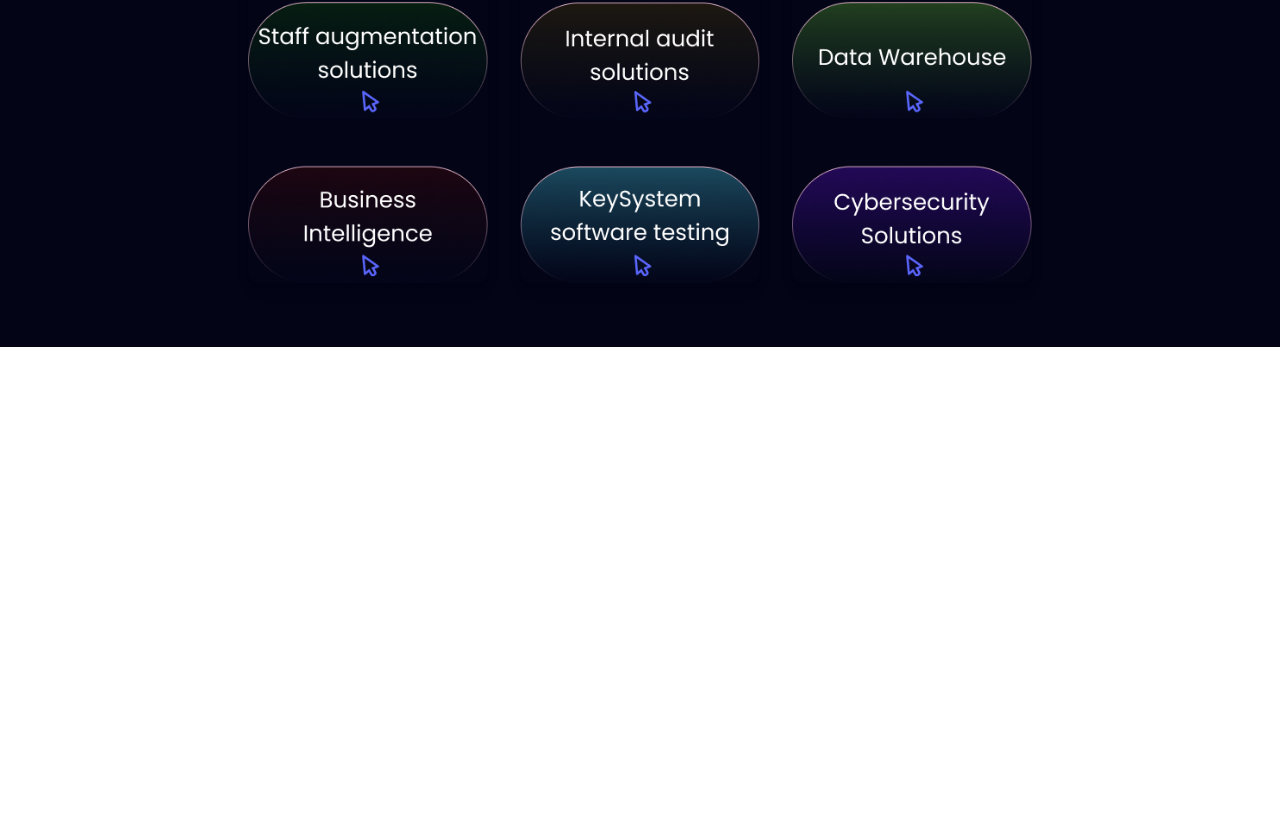
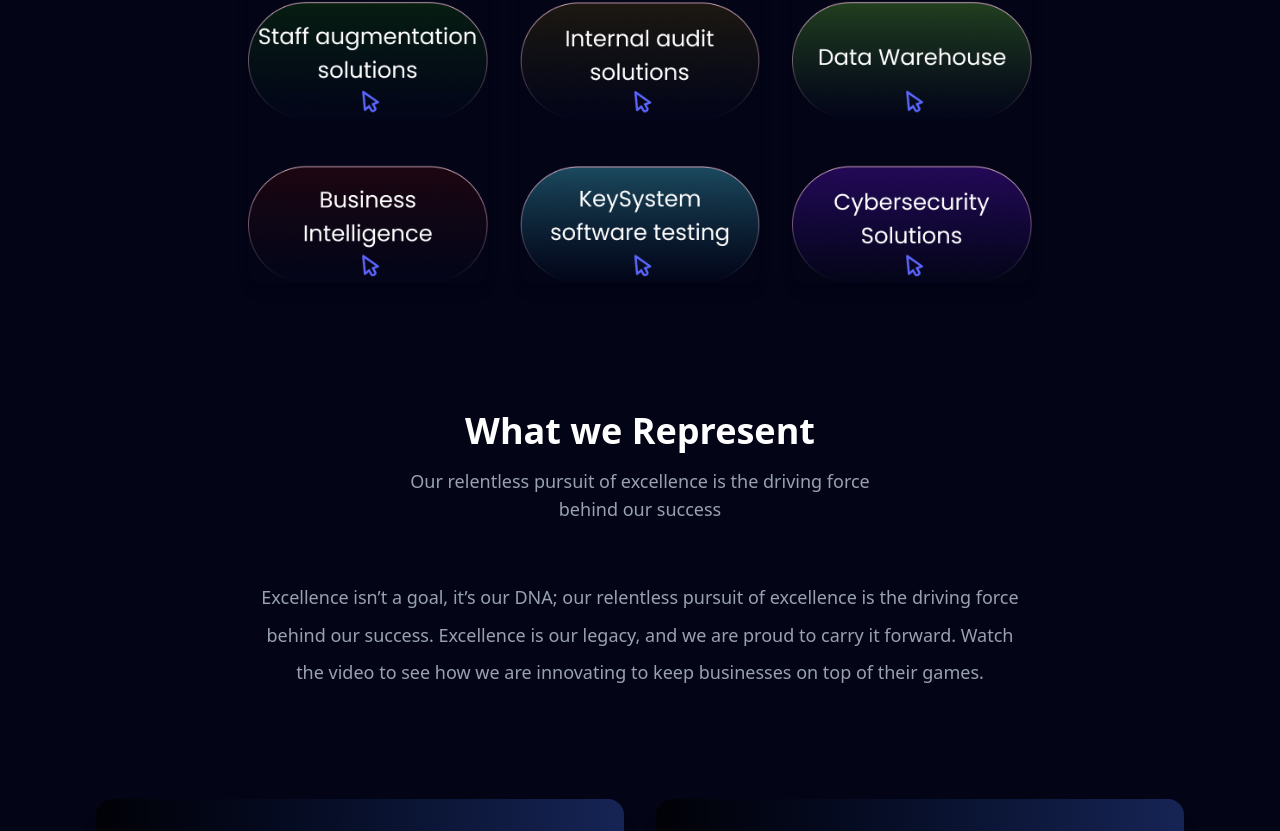
Before and after one commit to DarkVayder/keysystem, a React (Vite) app: page / in a window 1280 px wide. Shown: the part 2739-3570 px from the top of the page. Before the commit the page ends 3086 px from the top, so only its background shows below. Built offline with nearby package versions, Linux system fonts and the light colour scheme.

Commit message:
build: styled and added Represent component

```diff
--- a/src/App.jsx
+++ b/src/App.jsx
@@ -3,6 +3,7 @@ import Navbar from './components/Navbar';
 import Sponsors from './components/Sponsors';
 import Trust from './components/Trust';
 import Offer from './components/Offer';
+import Represent from './components/Represent';
 // App component
 function App() {
   return (
@@ -12,6 +13,7 @@ function App() {
       <Sponsors />
       <Trust />
       <Offer />
+      <Represent />
     </>
   )
 }
--- /dev/null
+++ b/src/components/Represent.jsx
@@ -0,0 +1,59 @@
+import target from '../assets/target.png';
+import search from '../assets/search.png';
+
+const Represent = () => {
+  return (
+    <div className="bg-[#030517] text-white py-16 px-4 sm:px-6 md:px-12 lg:px-24">
+      {/* Header */}
+      <h1 className="text-4xl sm:text-4xl font-bold text-center mb-4">What we Represent</h1>
+      <p className="text-center text-gray-400 text-lg mt-2">
+        Our relentless pursuit of excellence is the driving force
+      </p>
+      <p className="text-center text-gray-400 text-lg mb-15">behind our success</p>
+
+      {/* Description */}
+      <div className="text-gray-400 text-center space-y-2 mb-28 max-w-5xl mx-auto text-base sm:text-lg leading-relaxed px-2">
+        <h3>
+          Excellence isn’t a goal, it’s our DNA; our relentless pursuit of excellence is the driving force
+        </h3>
+        <h3>
+          behind our success. Excellence is our legacy, and we are proud to carry it forward. Watch
+        </h3>
+        <h3>
+          the video to see how we are innovating to keep businesses on top of their games.
+        </h3>
+      </div>
+
+      {/* Vision & Mission Side by Side */}
+      <div className="grid grid-cols-1 md:grid-cols-2 gap-8">
+        {/* Vision */}
+        <div className="group relative bg-gradient-to-r from-[#010207] to-blue-950 rounded-2xl p-10 shadow-xl text-center transition-all duration-500 hover:scale-105 overflow-hidden">
+          {/* Hover Light Effect */}
+          <div className="absolute inset-0 z-0 rounded-2xl bg-blue-500 opacity-0 group-hover:opacity-20 blur-xl transition-all duration-500"></div>
+
+          <img src={search} alt="Vision" className="w-60 h-60 mx-auto mb-6 object-contain z-10 relative" />
+          <h3 className="text-4xl text-left font-bold mb-3 z-10 relative">Our Vision</h3>
+          <p className="text-gray-200 text-left z-10 relative">To be the trusted partner for businesses seeking to</p>
+          <p className="text-gray-200 text-left z-10 relative">leverage technology to improve decision-making,</p>
+          <p className="text-gray-200 text-left z-10 relative">unlock new opportunities, and achieve</p>
+          <p className="text-gray-200 text-left z-10 relative">transformative growth</p>
+        </div>
+
+        {/* Mission */}
+        <div className="group relative bg-gradient-to-r from-[#010207] to-blue-950 rounded-2xl p-10 shadow-xl text-center transition-all duration-500 hover:scale-105 overflow-hidden">
+          {/* Hover Light Effect */}
+          <div className="absolute inset-0 z-0 rounded-2xl bg-blue-500 opacity-0 group-hover:opacity-20 blur-xl transition-all duration-500"></div>
+
+          <img src={target} alt="Mission" className="w-60 h-60 mx-auto mb-6 object-contain z-10 relative" />
+          <h3 className="text-4xl text-left font-bold mb-3 z-10 relative">Our Mission</h3>
+          <p className="text-gray-200 text-left z-10 relative">We bridge the gap between technology and</p>
+          <p className="text-gray-200 text-left z-10 relative">business, delivering customized ICT solutions that</p>
+          <p className="text-gray-200 text-left z-10 relative">drive efficiency, growth, and competitive</p>
+          <p className="text-gray-200 text-left z-10 relative">advantage.</p>
+        </div>
+      </div>
+    </div>
+  );
+};
+
+export default Represent;
```
